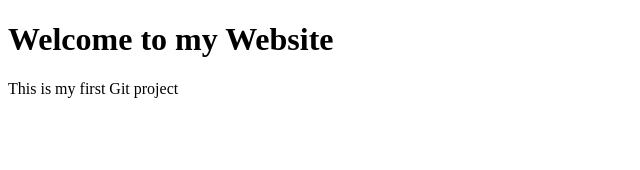
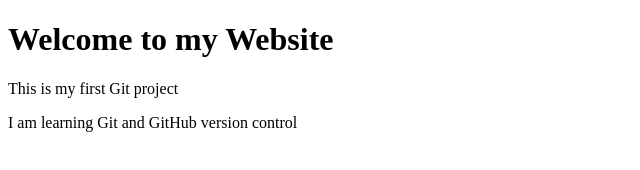
Before and after one commit to rsjojo/GitAssignment, a plain HTML site: page index.html in a window 1280 px wide. Shown: the whole page, without its empty margins (0-640 px from the left). Drawn offline with Linux system fonts and the light colour scheme.

Commit message:
Update homepage

```diff
--- a/index.html
+++ b/index.html
@@ -6,5 +6,6 @@
 <body>
     <h1>Welcome to my Website</h1>
     <p>This is my first Git project</p>
+    <p>I am learning Git and GitHub version control</p>
 </body>
 </html>
```
